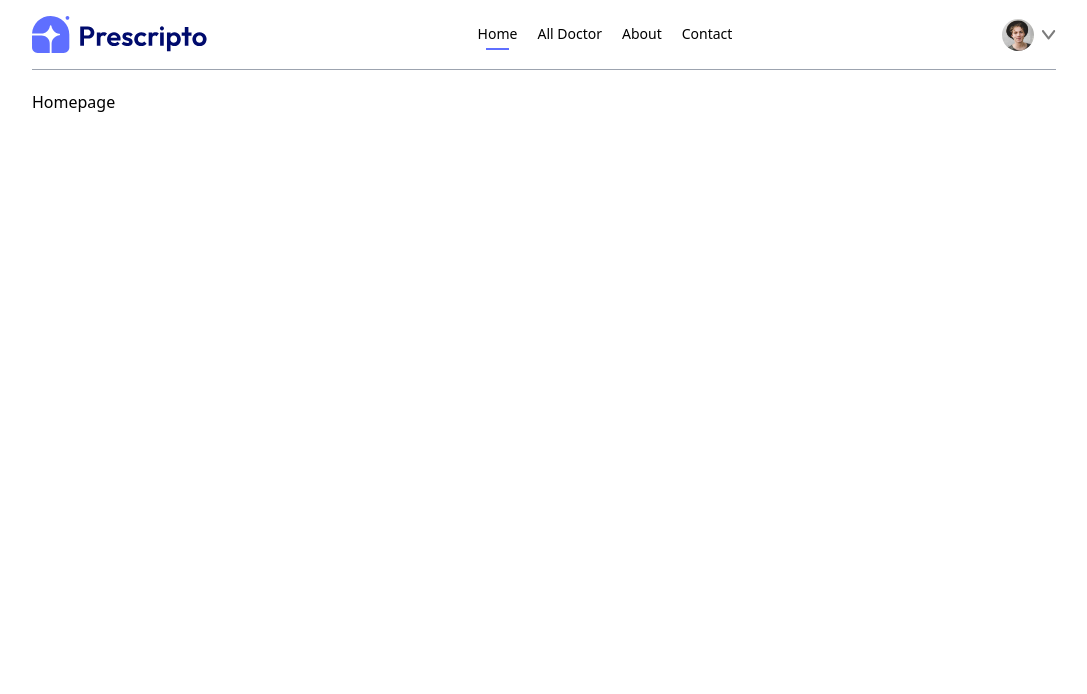
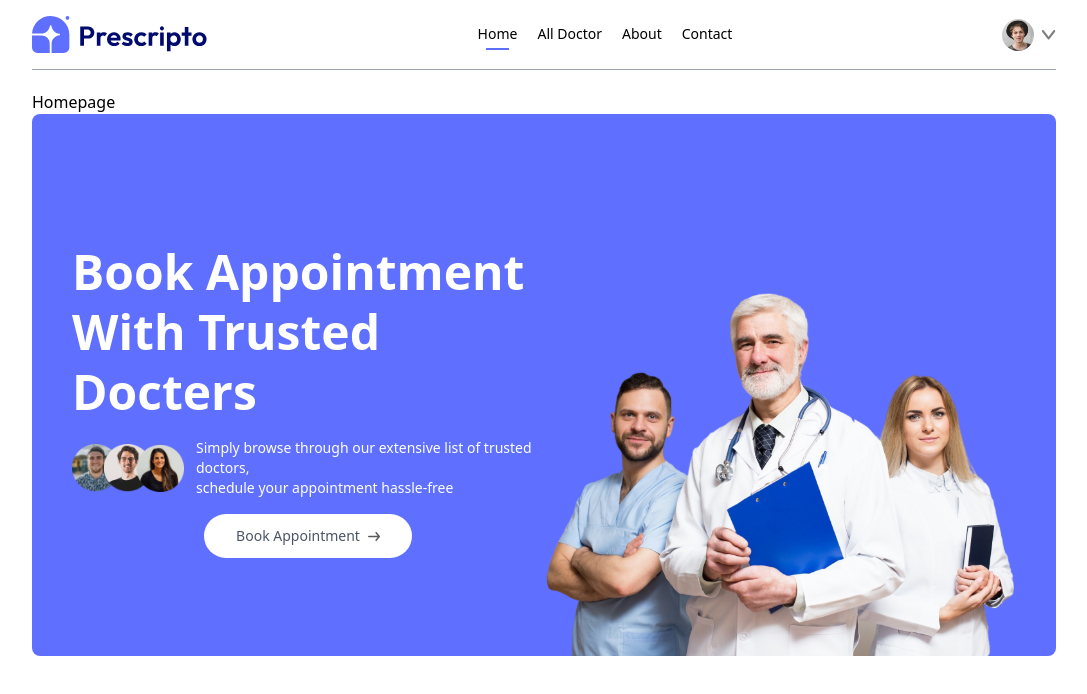
Before and after one commit to fThAbhishek-Pandey/DoctorG, a React (Vite) app: page / in a window 1280 px wide. Shown: the top 694 px of the page, without its empty margins (96-1183 px from the left). Built offline with nearby package versions, Linux system fonts and the light colour scheme; the HTML template or start-up script is replaced by a standard one.

Commit message:
header section completed

```diff
--- a/src/components/Header.jsx
+++ b/src/components/Header.jsx
@@ -1,8 +1,29 @@
 import React from 'react'
+import { assets } from '../assets/assets'
 
 const Header = () => {
   return (
-    <div>Header</div>
+      <div className='flex flex-col md:flex-row flex-wrap bg-primary rounded-lg md:px-10'>
+    {/* -----left side------------ */}
+          <div className='md:w-1/2 flex flex-col items-start justify-center gap-4 py-10 m-auto md:py-[10vw] md:mb-[-30px] '>
+            <p className='text-3xl md:text-4xl lg:text-5xl  text-white font-semibold md:leading-tight lg:leading-tight'>
+                Book Appointment <br /> With Trusted Docters
+            </p>
+            <div className='flex flex-col md:flex-row items-center gap-3 text-white text-sm font-light'>
+                <img className='w-28' src={assets.group_profiles} alt="group Profile" />
+                <p>Simply browse through our extensive list of trusted doctors, <br className='hidden sm:block'/>
+                schedule your appointment hassle-free</p>
+            </div>
+            <a href="#specility" className='flex items-center gap-2 bg-white px-8 py-3 rounded-full text-gray-600 text-sm m-auto md:0 hover:scale-105 transition-all duration-300 '>
+                Book Appointment
+                <img className='w-3' src={assets.arrow_icon} alt="Arrow login icon" />
+            </a>
+          </div>
+    {/*----------right side ------ */}
+    <div className='md:w-1/2 relative'>
+        <img className='w-full md:absolute bottom-0 h-auto rounded-lg' src={assets.header_img} alt="header img" />
+    </div>
+    </div>
   )
 }
 
--- /dev/null
+++ b/src/components/SpeciallityMenu.jsx
@@ -0,0 +1,9 @@
+import React from 'react'
+
+const SpeciallityMenu = () => {
+  return (
+    <div>SpeciallityMenu</div>
+  )
+}
+
+export default SpeciallityMenu
--- a/src/pages/Home.jsx
+++ b/src/pages/Home.jsx
@@ -1,8 +1,11 @@
 import React from 'react'
-
+import Header from '../components/Header'
 const Home = () => {
   return (
-    <div>Homepage</div>
+    <div>Homepage
+      <Header />
+    </div>
+
   )
 }
 
```
